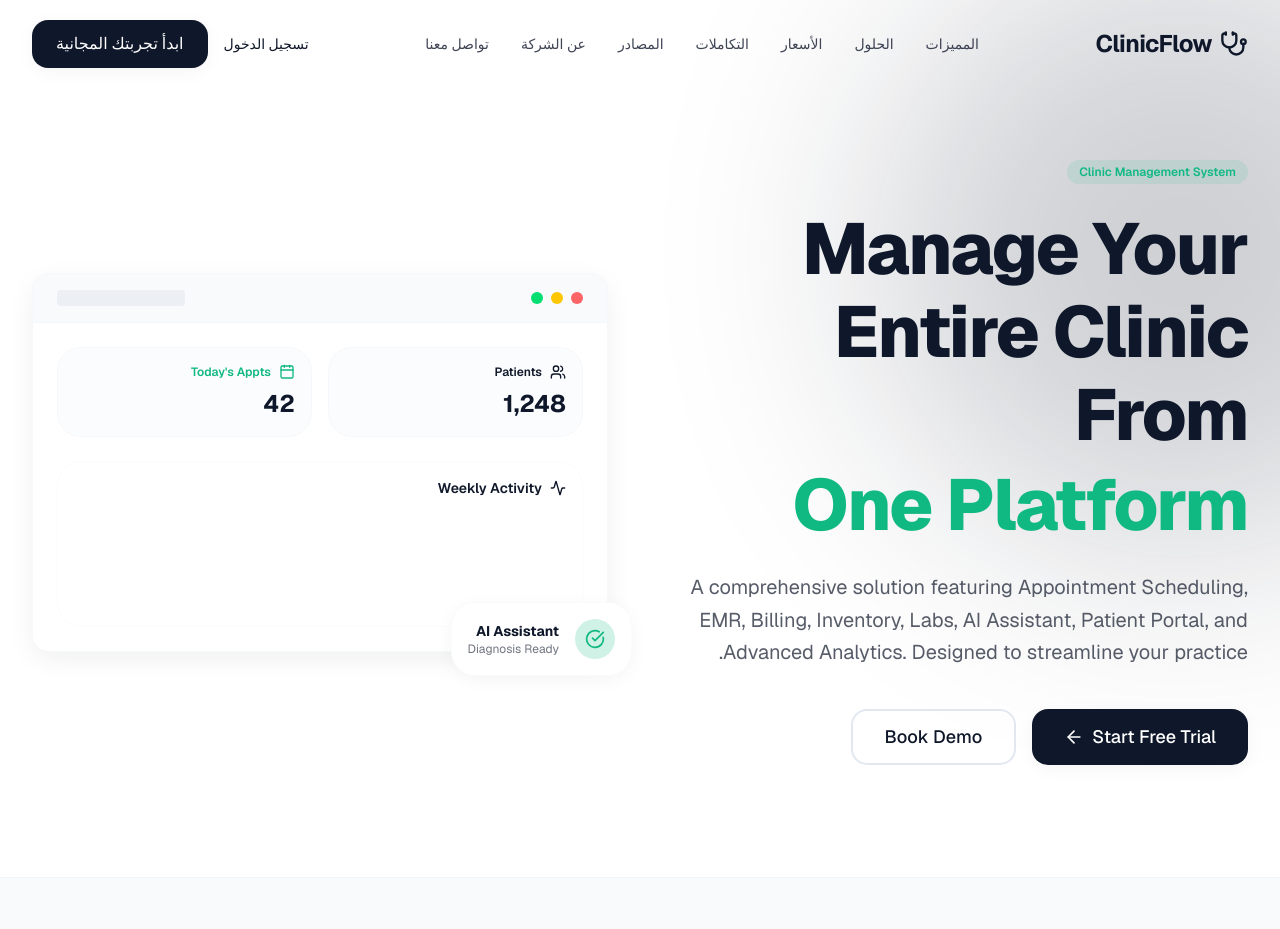
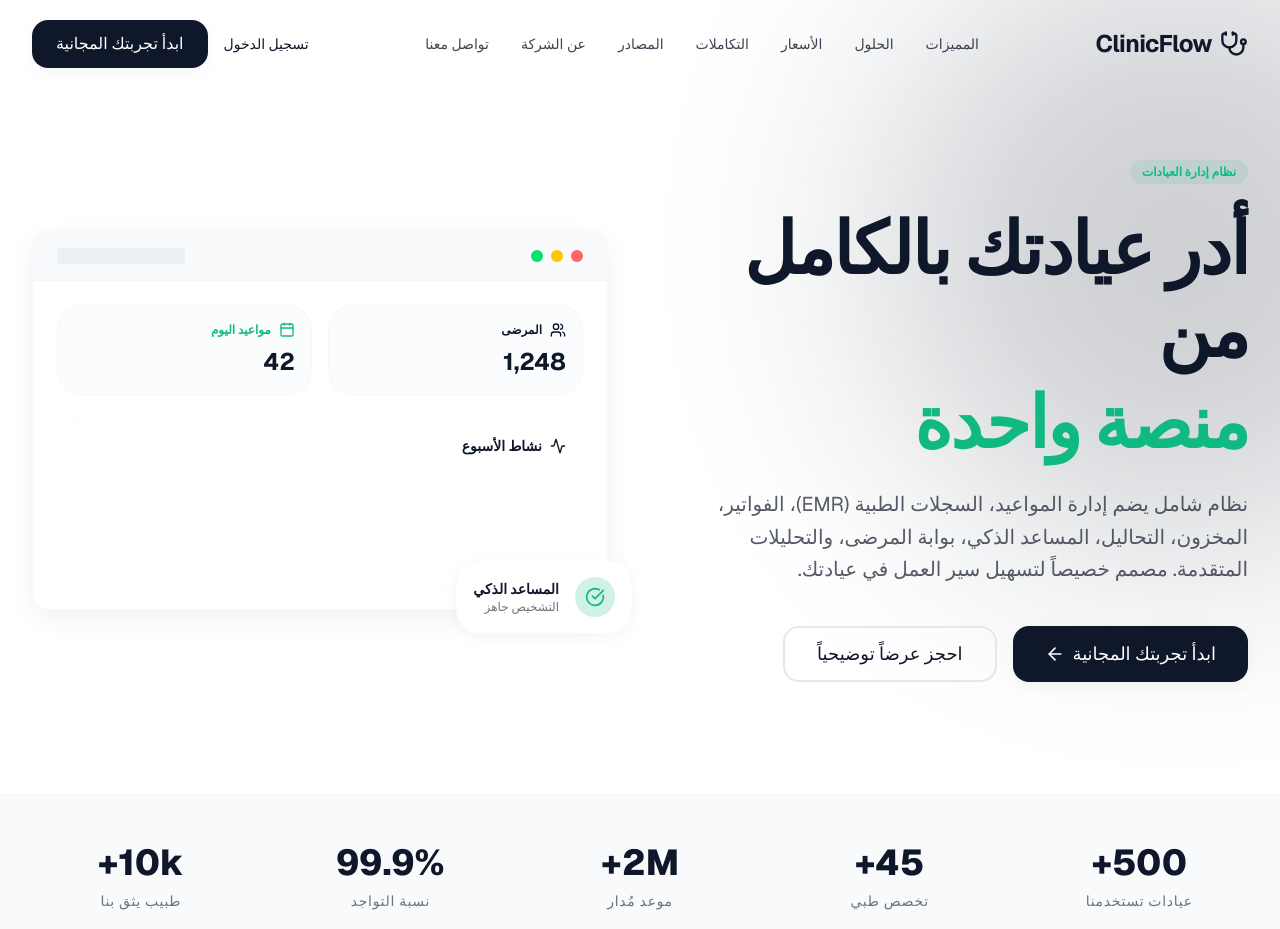
Before and after one commit to amrelmaadawy/codra-care, a Next.js app: page / in a window 1280 px wide. Shown: the top 929 px of the page. Built offline with nearby package versions, Linux system fonts and the light colour scheme.

Commit message:
fix: translate hero and social proof content to arabic

```diff
--- a/components/sections/HeroSection.tsx
+++ b/components/sections/HeroSection.tsx
@@ -20,10 +20,10 @@
 
           {/* Text Content (Right side logically due to RTL) */}
           <div className="flex-1 flex flex-col items-start text-start max-w-2xl">
-            <Badge className="mb-6">Clinic Management System</Badge>
+            <Badge className="mb-6">نظام إدارة العيادات</Badge>
             <h1 className="mb-6 text-5xl font-extrabold tracking-tight text-primary leading-[1.15] sm:text-6xl lg:text-7xl">
-              {title.split('One Platform')[0]}
-              <span className="text-accent block mt-2">One Platform</span>
+              {title.split('منصة واحدة')[0]}
+              <span className="text-accent block mt-2">منصة واحدة</span>
             </h1>
             <p className="mb-10 text-lg text-foreground/70 sm:text-xl leading-relaxed max-w-xl">
               {description}
@@ -60,14 +60,14 @@
                   <div className="p-4 rounded-xl border border-neutral-dark/20 bg-neutral/50 flex flex-col gap-2">
                     <div className="flex items-center gap-2 text-primary">
                       <Users className="w-4 h-4" />
-                      <span className="text-xs font-semibold">Patients</span>
+                      <span className="text-xs font-semibold">المرضى</span>
                     </div>
                     <span className="text-2xl font-bold">1,248</span>
                   </div>
                   <div className="p-4 rounded-xl border border-neutral-dark/20 bg-neutral/50 flex flex-col gap-2">
                     <div className="flex items-center gap-2 text-accent">
                       <Calendar className="w-4 h-4" />
-                      <span className="text-xs font-semibold">Today&apos;s Appts</span>
+                      <span className="text-xs font-semibold">مواعيد اليوم</span>
                     </div>
                     <span className="text-2xl font-bold">42</span>
                   </div>
@@ -78,7 +78,7 @@
                   <div className="flex-1 rounded-xl border border-neutral-dark/20 p-4">
                     <div className="flex items-center gap-2 mb-4 text-primary">
                       <Activity className="w-4 h-4" />
-                      <span className="text-sm font-semibold">Weekly Activity</span>
+                      <span className="text-sm font-semibold">نشاط الأسبوع</span>
                     </div>
                     {/* Fake Chart bars */}
                     <div className="flex items-end gap-2 h-24 pt-4">
@@ -102,8 +102,8 @@
                 <CheckCircle className="w-5 h-5 text-accent" />
               </div>
               <div className="flex flex-col">
-                <span className="text-sm font-bold text-foreground">AI Assistant</span>
-                <span className="text-xs text-foreground/60">Diagnosis Ready</span>
+                <span className="text-sm font-bold text-foreground">المساعد الذكي</span>
+                <span className="text-xs text-foreground/60">التشخيص جاهز</span>
               </div>
             </div>
           </div>
--- a/content/home.ts
+++ b/content/home.ts
@@ -1,18 +1,18 @@
 export const homeContent = {
   hero: {
-    title: "Manage Your Entire Clinic From One Platform",
-    description: "A comprehensive solution featuring Appointment Scheduling, EMR, Billing, Inventory, Labs, AI Assistant, Patient Portal, and Advanced Analytics. Designed to streamline your practice.",
-    ctaPrimary: "Start Free Trial",
-    ctaSecondary: "Book Demo",
+    title: "أدر عيادتك بالكامل من منصة واحدة",
+    description: "نظام شامل يضم إدارة المواعيد، السجلات الطبية (EMR)، الفواتير، المخزون، التحاليل، المساعد الذكي، بوابة المرضى، والتحليلات المتقدمة. مصمم خصيصاً لتسهيل سير العمل في عيادتك.",
+    ctaPrimary: "ابدأ تجربتك المجانية",
+    ctaSecondary: "احجز عرضاً توضيحياً",
   },
   socialProof: {
     // PLACEHOLDER DATA: Update with real numbers when available
     stats: [
-      { id: 'clinics', label: 'Clinics', value: '500+' }, // PLACEHOLDER
-      { id: 'specialties', label: 'Specialties', value: '45+' }, // PLACEHOLDER
-      { id: 'appointments', label: 'Appointments Managed', value: '2M+' }, // PLACEHOLDER
-      { id: 'uptime', label: 'Uptime', value: '99.9%' }, // PLACEHOLDER
-      { id: 'trusted', label: 'Trusted by Professionals', value: '10k+' } // PLACEHOLDER
+      { id: 'clinics', label: 'عيادات تستخدمنا', value: '500+' }, // PLACEHOLDER
+      { id: 'specialties', label: 'تخصص طبي', value: '45+' }, // PLACEHOLDER
+      { id: 'appointments', label: 'موعد مُدار', value: '2M+' }, // PLACEHOLDER
+      { id: 'uptime', label: 'نسبة التواجد', value: '99.9%' }, // PLACEHOLDER
+      { id: 'trusted', label: 'طبيب يثق بنا', value: '10k+' } // PLACEHOLDER
     ]
   }
 };
```
